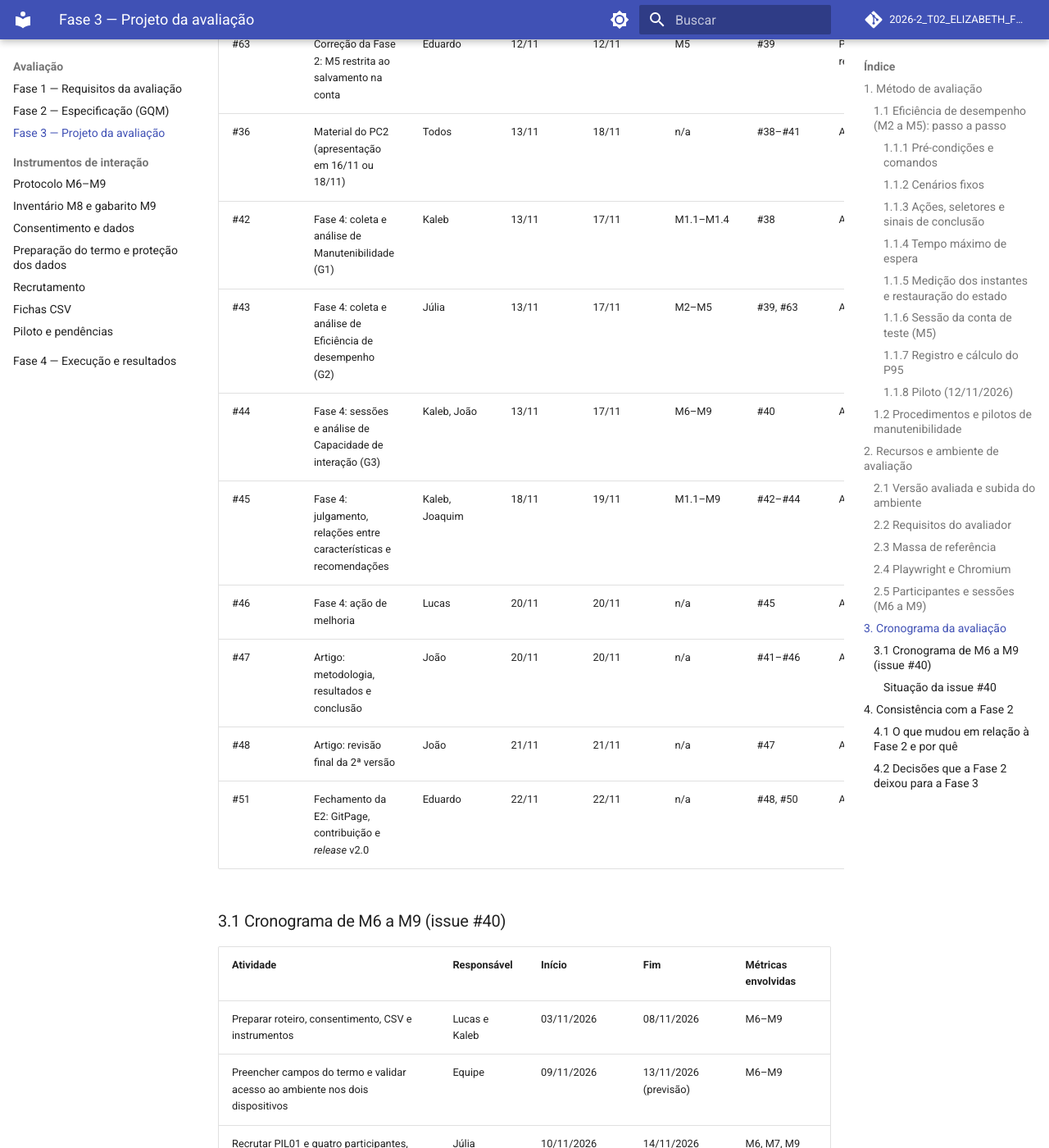
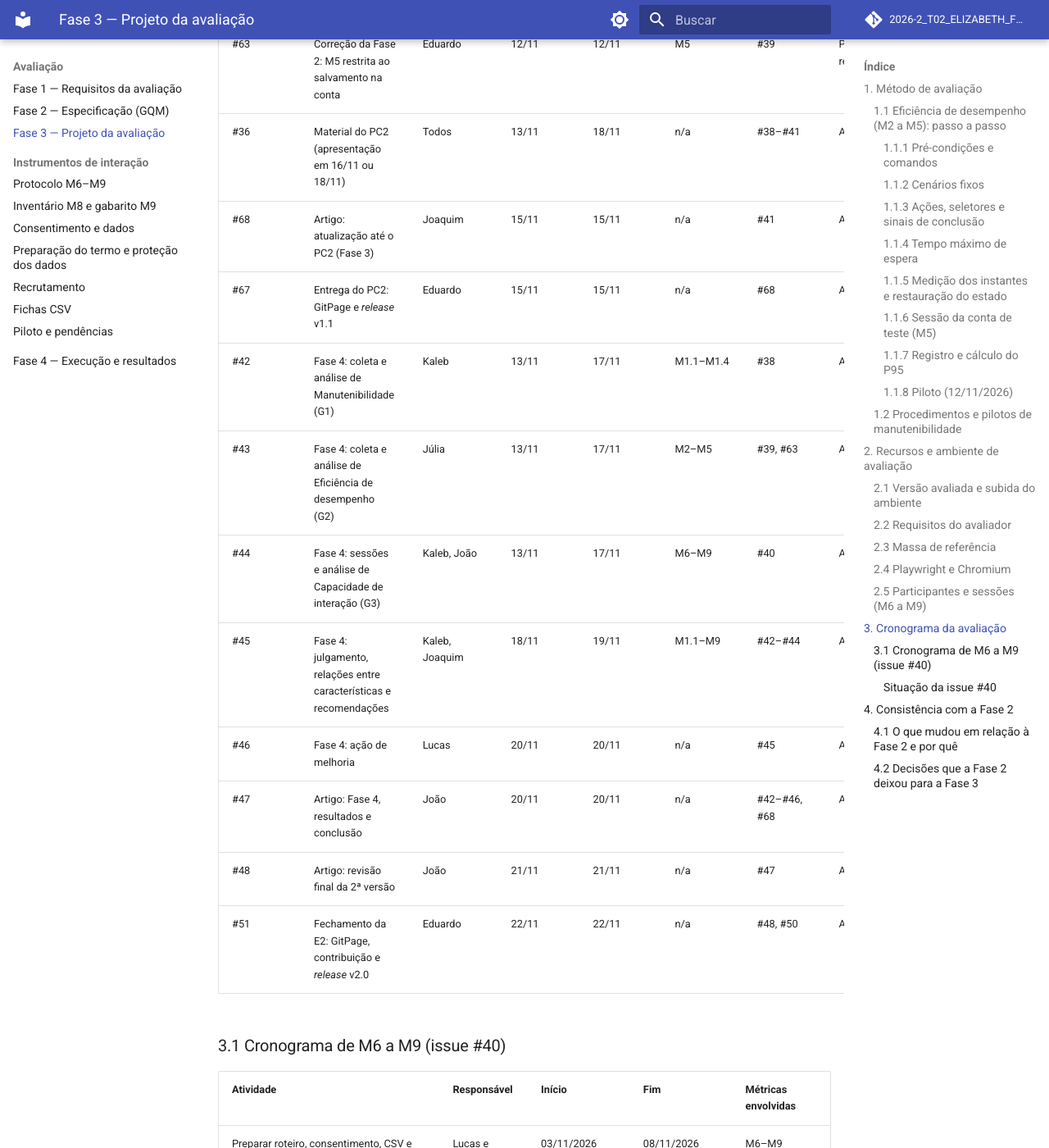
Before and after one commit to FCTE-Qualidade-de-Software-1/2026-2_T02_ELIZABETH_FRIEDMAN, an MkDocs documentation site: the page built from docs/fase-3.md, in a window 1280 px wide and 1400 px high, scrolled down 22337 px. Shown: the whole window at 82% size. Built offline with MkDocs 1.6.1 and Material for MkDocs 9.7.7, drawn with Linux system fonts in a browser that asks for light colours; comment, search, counter and statistics services are not loaded.

Commit message:
docs(fase-3): inclui as issues #67 e #68 no cronograma

```diff
--- a/docs/fase-3.md
+++ b/docs/fase-3.md
@@ -644,12 +644,14 @@ em **Depende de**. A coluna **Situação** vale para 12/11/2026. Todas as ativid
 | #49 | Correções do PC1 e largura do site | Eduardo | 10/11 | 10/11 | n/a | n/a | Concluída |
 | #63 | Correção da Fase 2: M5 restrita ao salvamento na conta | Eduardo | 12/11 | 12/11 | M5 | #39 | PR em revisão |
 | #36 | Material do PC2 (apresentação em 16/11 ou 18/11) | Todos | 13/11 | 18/11 | n/a | #38–#41 | A iniciar |
+| #68 | Artigo: atualização até o PC2 (Fase 3) | Joaquim | 15/11 | 15/11 | n/a | #41 | A iniciar |
+| #67 | Entrega do PC2: GitPage e *release* v1.1 | Eduardo | 15/11 | 15/11 | n/a | #68 | A iniciar |
 | #42 | Fase 4: coleta e análise de Manutenibilidade (G1) | Kaleb | 13/11 | 17/11 | M1.1–M1.4 | #38 | A iniciar |
 | #43 | Fase 4: coleta e análise de Eficiência de desempenho (G2) | Júlia | 13/11 | 17/11 | M2–M5 | #39, #63 | A iniciar |
 | #44 | Fase 4: sessões e análise de Capacidade de interação (G3) | Kaleb, João | 13/11 | 17/11 | M6–M9 | #40 | A iniciar |
 | #45 | Fase 4: julgamento, relações entre características e recomendações | Kaleb, Joaquim | 18/11 | 19/11 | M1.1–M9 | #42–#44 | A iniciar |
 | #46 | Fase 4: ação de melhoria | Lucas | 20/11 | 20/11 | n/a | #45 | A iniciar |
-| #47 | Artigo: metodologia, resultados e conclusão | João | 20/11 | 20/11 | n/a | #41–#46 | A iniciar |
+| #47 | Artigo: Fase 4, resultados e conclusão | João | 20/11 | 20/11 | n/a | #42–#46, #68 | A iniciar |
 | #48 | Artigo: revisão final da 2ª versão | João | 21/11 | 21/11 | n/a | #47 | A iniciar |
 | #51 | Fechamento da E2: GitPage, contribuição e *release* v2.0 | Eduardo | 22/11 | 22/11 | n/a | #48, #50 | A iniciar |
 
```
